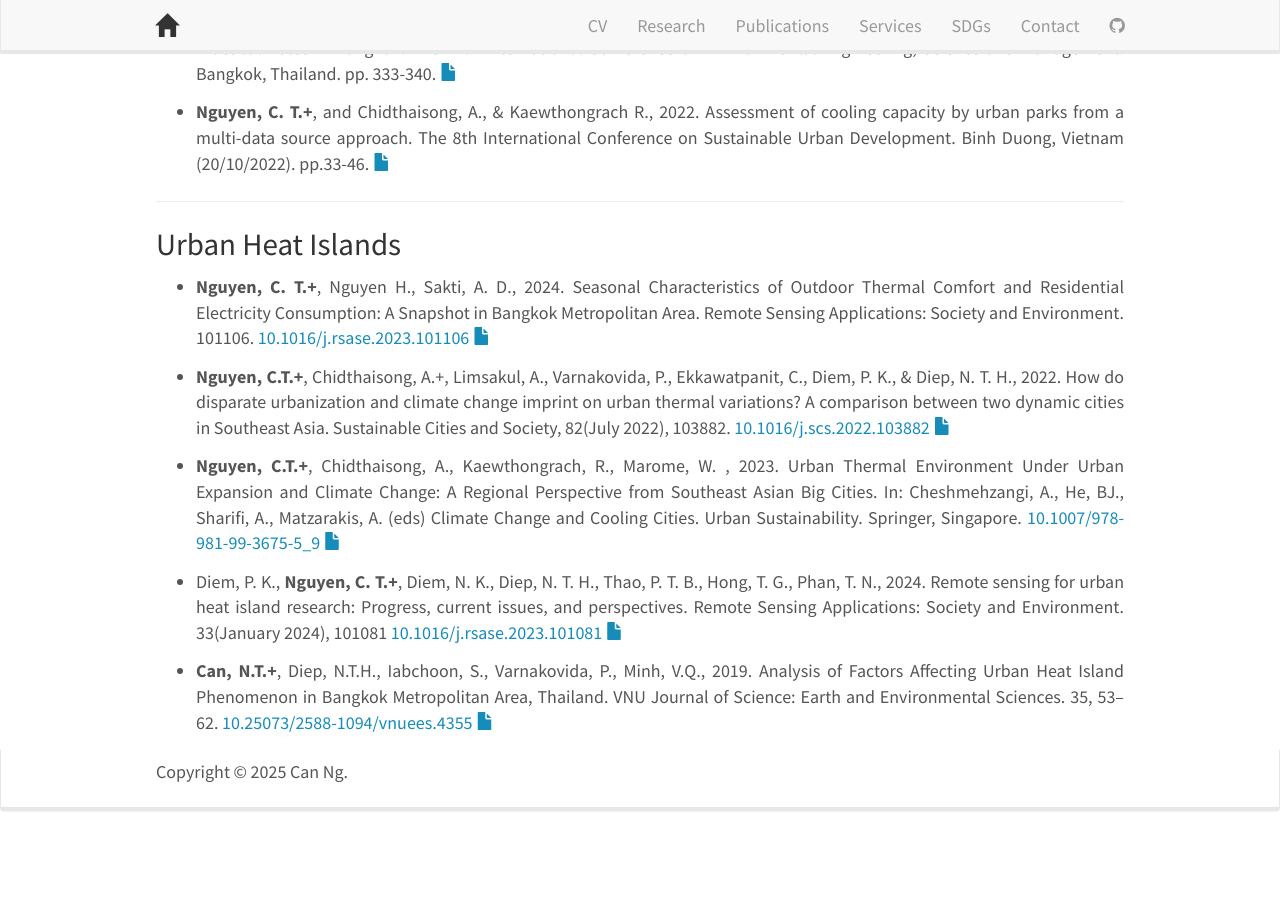
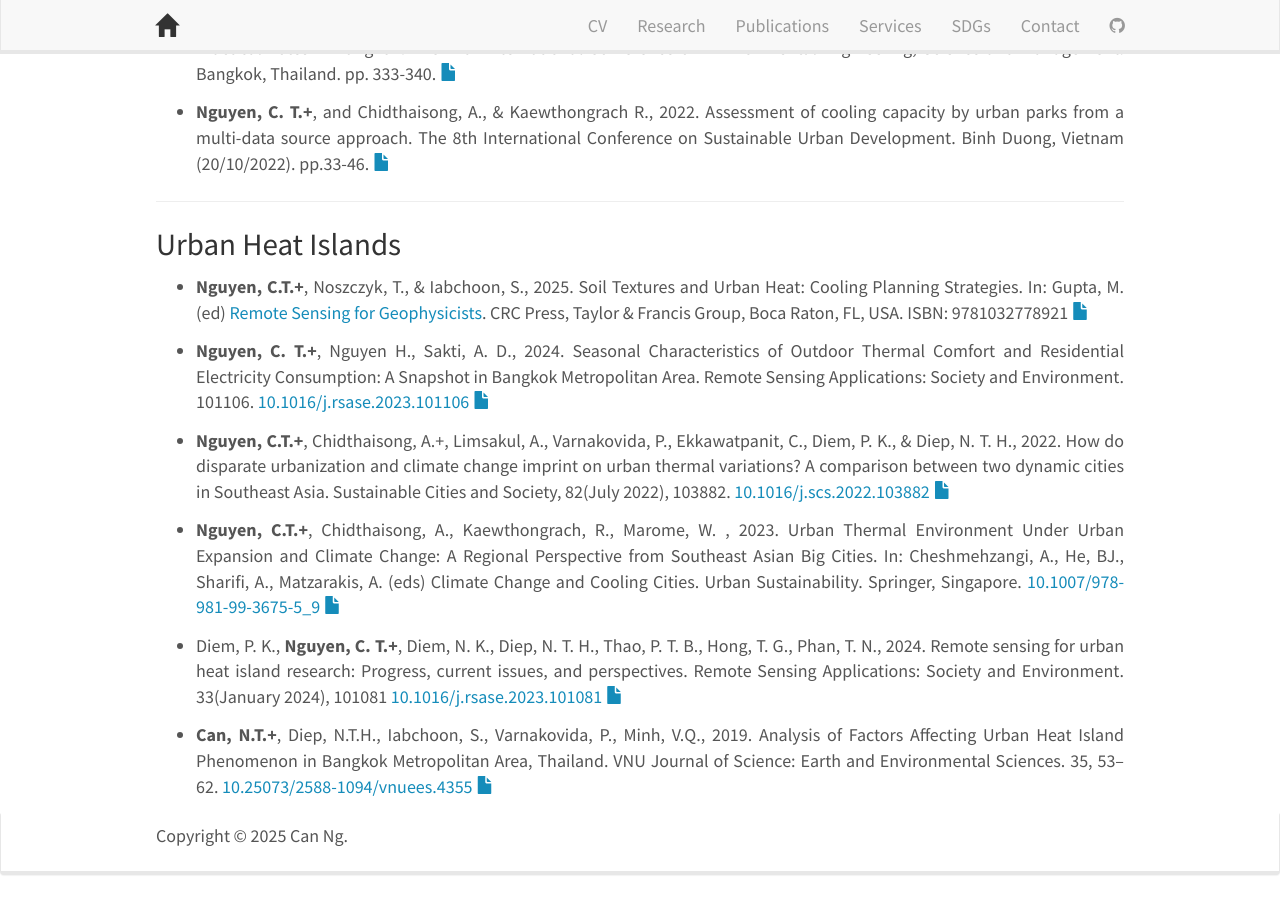
Before and after one commit to canng/cann, a Jekyll site: the page built from _posts/2023-07-21-Research_topic_Urban_Microclimate.md, in a window 1280 px wide and 900 px high, scrolled down 1219 px. Built offline with Jekyll 4.4.1, drawn with Linux system fonts in a browser that asks for light colours; nearby versions of some CDN libraries; before the commit the page ends 2055 px from its top, so only the background shows below that.

Commit message:
update research

```diff
--- a/_data/projectlist.yml
+++ b/_data/projectlist.yml
@@ -1,6 +1,6 @@
 - title: "Pathways towards Environmental Sustainability"
   image: garc_logo.png
-  period:  (; 2023–2027)
+  period:  (2023–2027)
   funder: GAČR EXPRO (Czech Science Foundation)
   keywords: Environmental Sustainability; Biodiversity; Planetary Boundaries; LCA
   link:
--- a/_posts/2023-07-21-Research_topic_Urban_Microclimate.md
+++ b/_posts/2023-07-21-Research_topic_Urban_Microclimate.md
@@ -41,6 +41,8 @@ date: 2023-07-21
 
 ### Urban Heat Islands
 
+* **Nguyen, C.T.+**, Noszczyk, T., & Iabchoon, S., 2025. Soil Textures and Urban Heat: Cooling Planning Strategies. In: Gupta, M. (ed) <a href="https://www.taylorfrancis.com/chapters/edit/10.1201/9781003485278-40/soil-textures-urban-heat-trong-nguyen-tomasz-noszczyk-sanwit-iabchoon">Remote Sensing for Geophysicists</a>. CRC Press, Taylor & Francis Group, Boca Raton, FL, USA. ISBN: 9781032778921 <a href="{{ site.url }}{{ site.baseurl }}/assets/Article_archive/2025_Chapter31_Soil_texture_urban_heat.pdf">  <i class="glyphicon glyphicon-file"></i></a>
+
 * **Nguyen, C. T.+**, Nguyen H., Sakti, A. D., 2024. Seasonal Characteristics of Outdoor Thermal Comfort and Residential Electricity Consumption: A Snapshot in Bangkok Metropolitan Area. Remote Sensing Applications: Society and Environment. 101106. <a href="https://doi.org/10.1016/j.rsase.2023.101106">10.1016/j.rsase.2023.101106</a><a href="{{ site.url }}{{ site.baseurl }}/assets/Article_archive/2023_RSASE_101106_Thermal_comfort.pdf">  <i class="glyphicon glyphicon-file"></i></a>
 
 *  **Nguyen, C.T.+**, Chidthaisong, A.+, Limsakul, A., Varnakovida, P., Ekkawatpanit, C., Diem, P. K., & Diep, N. T. H., 2022. How do disparate urbanization and climate change imprint on urban thermal variations? A comparison between two dynamic cities in Southeast Asia. Sustainable Cities and Society, 82(July 2022), 103882. <a href="https://doi.org/10.1016/j.scs.2022.103882"> 10.1016/j.scs.2022.103882</a><a href="{{ site.url }}{{ site.baseurl }}/assets/Article_archive/2022_SCS_103822_urban_heat_bkk_hcm.pdf">  <i class="glyphicon glyphicon-file"></i></a>
```
Also changed, not shown: _posts/2023-07-21-Research_topic_Eco_environment.md (+2 -0 lines).
